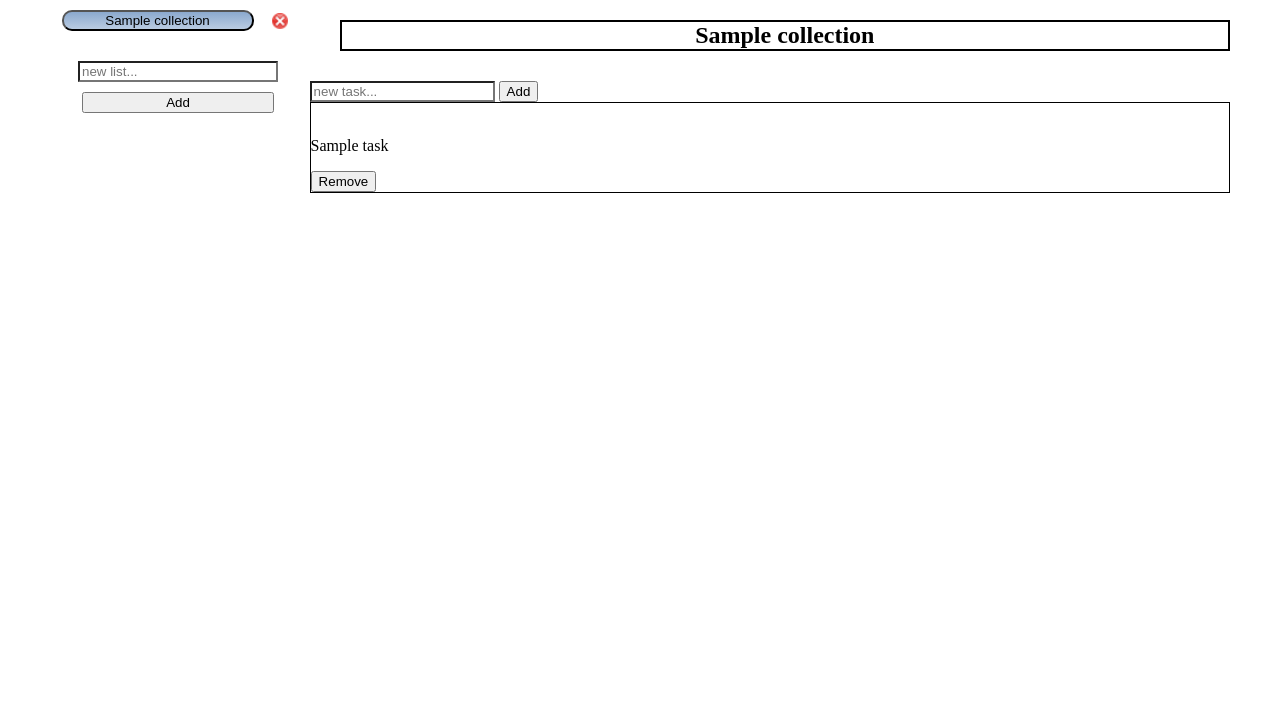
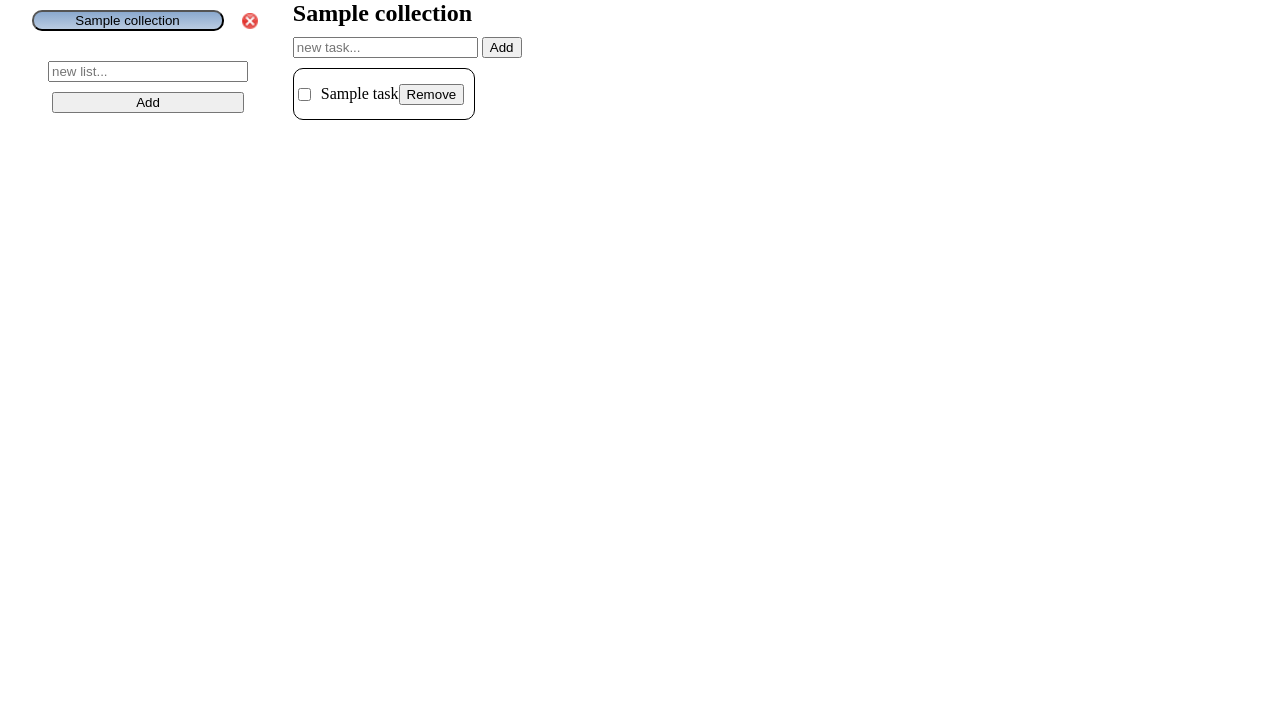
Before and after one commit to gralito/homeHelperWeb, a Django app: template todolist/templates/todolist/index.html in a window 1280 px wide. Shown: the part 97-800 px from the top of the page. Run offline with Django 3.2, Linux system fonts and the light colour scheme; data comes from the database, SQL or seed files in the repository; both versions use the stored data as it was after the commit; the template is opened without the code that fills it: values that come from a table or form of the project are taken from there, most other values are stand-ins (such as "Sample title", 1, 10 or a date in 2020).

Commit message:
refactor css

```diff
--- a/todolist/static/todolist/css/style.css
+++ b/todolist/static/todolist/css/style.css
@@ -4,10 +4,10 @@
     box-sizing: border-box;
 
 }
-input {
+/* input {
     -webkit-appearance: none;
     appearance: none;
-    }
+    } */
 
 
 /*** TITLE BAR ***/
@@ -43,15 +43,15 @@
 
 /*** MAIN CONTENT ***/
 main {
-    margin-left: 50px;
-    margin-right: 50px;
+    margin-left: 20px;
+    margin-right: 20px;
     height: 100%;
 }
 
 /* TODOLIST NAVBAR */
 .todolist-nav {
     position: fixed;
-    height: 100%;margin-right: 10px;
+    height: 100%;
 }
 #collections {
     padding-top: 10px;
@@ -69,6 +69,7 @@
     justify-content: space-around;
     align-items: center;
     display: flex;
+    width: auto;
 }
 .todolist-icon {
     height: 18px;
@@ -89,8 +90,40 @@
 
 
 /* CONTENT */
+.main-content {
+    float: right;
+    height: 100%;
+}
+.content-title {
+    display: flex;
+    flex-direction: column;
+}
 h2.todolist-current-collection {
-    text-align: center;
-    margin-left: 30px;
-    border: 2px black solid;
+    /* text-align: center; */
+    margin: 0;
+    /* border: 2px black solid; */
 }
+.todolist-form-add {
+    margin: 0;
+}
+.todolist-task {
+    display: flex;
+    align-items: center;
+    margin-top: 10px;
+    padding-right: 10px;
+    border: black 1px solid;
+    border-radius: 10px;
+    width: auto;
+}
+.todolist-task p {
+    width: 90%;
+}
+.todolist-task button {
+    height: fit-content;
+}
+.todolist-task input {
+    margin-right: 10px;
+}
+#tasks {
+    display: flex;
+}
--- a/todolist/templates/todolist/index.html
+++ b/todolist/templates/todolist/index.html
@@ -38,9 +38,10 @@
 
 
         <!-- TASKS -->
-        <div class="col-80">
+        <div class="col-80 main-content">
+            <div class="content-title">
                 <h2 class="todolist-current-collection">{{ collection }}</h2>
-            <form class="todolist-form-add" method="POST">
+                <form class="form-add-task" method="POST">
                     {% csrf_token %}
                     <input class="todolist-input-add" type='text' placeholder='new task...' name="task"/>
                     <button class="todolist-button-add"
@@ -50,6 +51,7 @@
                             hx-swap="beforeend"
                             type=submit>Add</button>
                 </form>
+            </div>
             <div id="tasks">
                 {% include 'todolist/tasks.html' with tasks=tasks %}
             </div>
--- a/todolist/templates/todolist/task.html
+++ b/todolist/templates/todolist/task.html
@@ -1,8 +1,8 @@
-<div class="debug-border">
-    <form method="POST">
+<div >
+    <form method="POST" class="todolist-task">
         {% csrf_token %}
         <input  hx-post="{% url 'todolist:toggle-done' task.pk %}"
-                type="checkbox" name="task-done">
+                type="checkbox" name="task-done"/>
         <p>{{ task.title }}</p>
         <button hx-post="{% url 'todolist:remove-task' task.pk %}"
                 hx-target="#tasks"
```
Also changed, not shown: db.sqlite3. Lines whose indentation alone changed are shown as unchanged.
